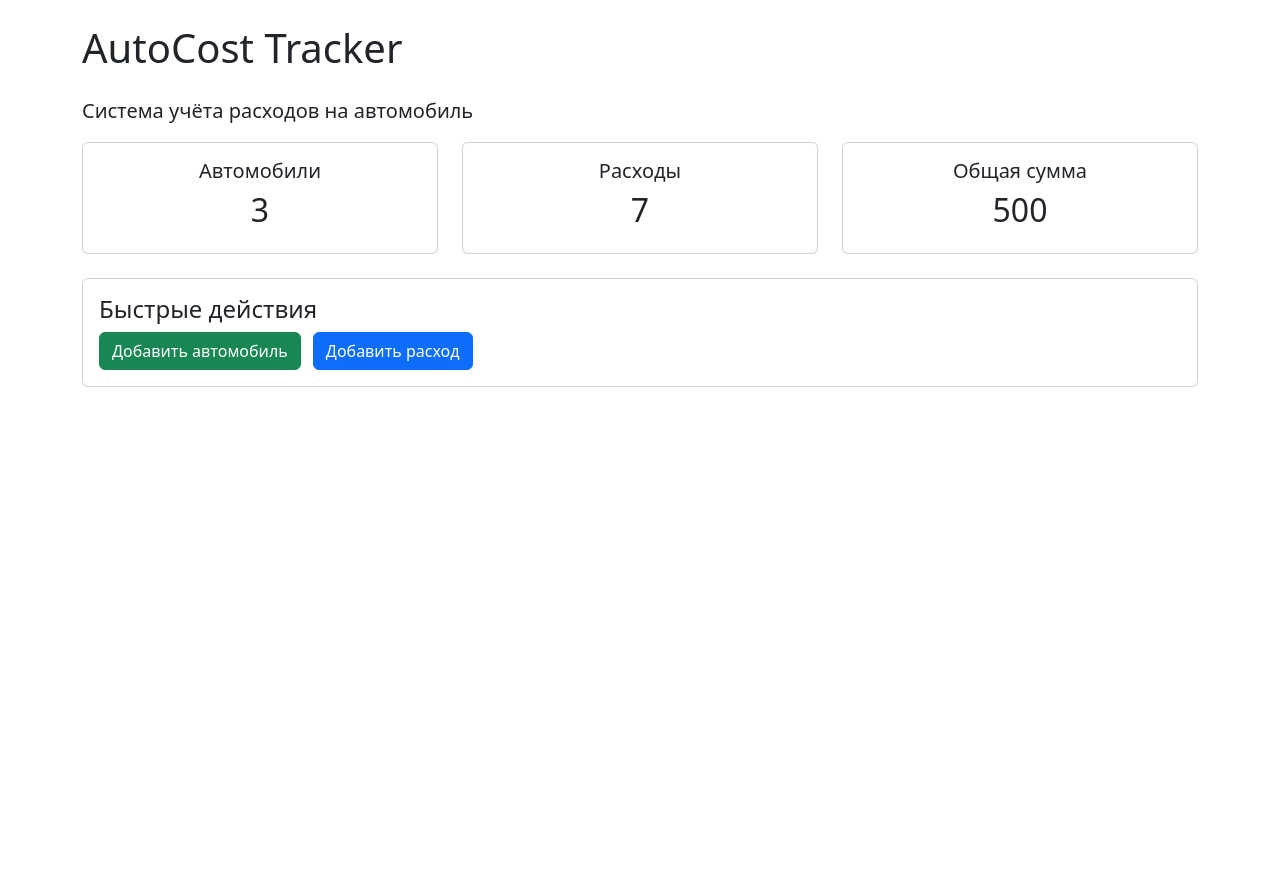
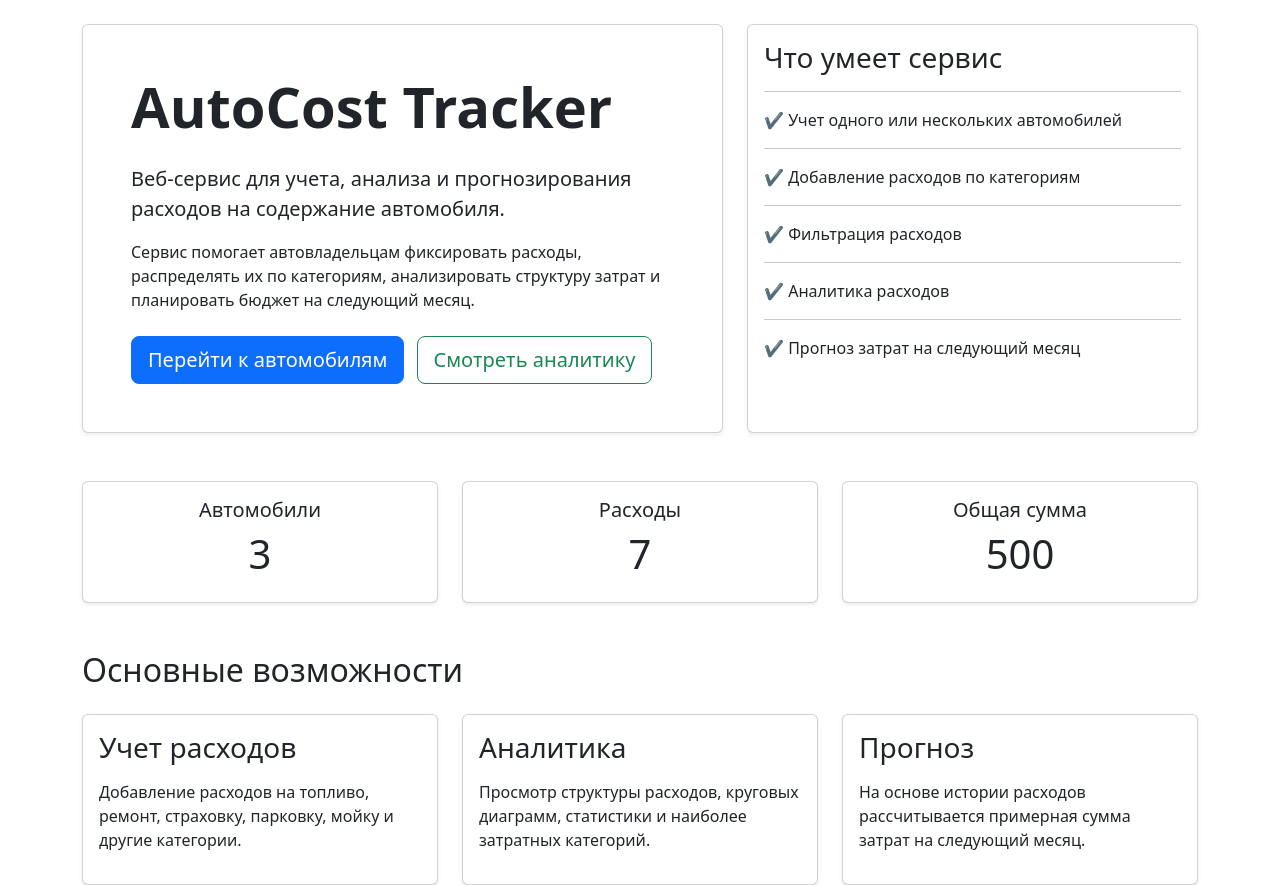
Before and after one commit to Imples74/autocost_tracker, a Django app: page / in a window 1280 px wide. Shown: the part 56-941 px from the top of the page. Before the commit the page ends 443 px from the top, so only its background shows below. Run offline with Django 5.2, Linux system fonts and the light colour scheme; a user stored in the database is signed in; data comes from the database, SQL or seed files in the repository.

Commit message:
Redesign home page

```diff
--- a/cars/views.py
+++ b/cars/views.py
@@ -529,6 +529,28 @@ def car_detail(request, pk):
 
     expense_count = expenses.count()
 
+    category_chart = (
+        expenses
+        .values('category__name')
+        .annotate(
+            total=Sum('amount')
+        )
+        .order_by('-total')
+    )
+
+    labels = []
+    totals = []
+
+    for item in category_chart:
+
+        labels.append(
+            item['category__name']
+        )
+
+        totals.append(
+            float(item['total'])
+        )
+
     return render(
         request,
         'cars/car_detail.html',
@@ -537,5 +559,7 @@ def car_detail(request, pk):
             'expenses': expenses,
             'total_expenses': total_expenses,
             'expense_count': expense_count,
+            'chart_labels': json.dumps(labels),
+            'chart_totals': json.dumps(totals),
         }
     )
--- a/templates/home.html
+++ b/templates/home.html
@@ -6,29 +6,120 @@
 
 {% block content %}
 
-<h1 class="mb-4">
-    AutoCost Tracker
-</h1>
+<div class="row mb-5">
 
-<p class="lead">
-    Система учёта расходов на автомобиль
-</p>
+    <div class="col-lg-7">
 
-<div class="row mb-4">
+        <div class="card shadow-sm h-100">
+
+            <div class="card-body p-5">
+
+                <h1 class="display-4 fw-bold">
+
+                    AutoCost Tracker
+
+                </h1>
+
+                <p class="lead mt-4">
+
+                    Веб-сервис для учета, анализа и прогнозирования
+                    расходов на содержание автомобиля.
+
+                </p>
+
+                <p>
+
+                    Сервис помогает автовладельцам фиксировать расходы,
+                    распределять их по категориям, анализировать структуру
+                    затрат и планировать бюджет на следующий месяц.
+
+                </p>
+
+                <div class="mt-4">
+
+                    <a href="/cars/"
+                       class="btn btn-primary btn-lg">
+
+                        Перейти к автомобилям
+
+                    </a>
+
+                    <a href="/analytics/"
+                       class="btn btn-outline-success btn-lg ms-2">
+
+                        Смотреть аналитику
+
+                    </a>
+
+                </div>
+
+            </div>
+
+        </div>
+
+    </div>
+
+    <div class="col-lg-5">
+
+        <div class="card shadow-sm h-100">
+
+            <div class="card-body">
+
+                <h3>
+
+                    Что умеет сервис
+
+                </h3>
+
+                <hr>
+
+                <p>✔ Учет одного или нескольких автомобилей</p>
+
+                <hr>
+
+                <p>✔ Добавление расходов по категориям</p>
+
+                <hr>
+
+                <p>✔ Фильтрация расходов</p>
+
+                <hr>
+
+                <p>✔ Аналитика расходов</p>
+
+                <hr>
+
+                <p>✔ Прогноз затрат на следующий месяц</p>
+
+            </div>
+
+        </div>
+
+    </div>
+
+</div>
+
+
+
+<div class="row mb-5">
 
     <div class="col-md-4">
 
-        <div class="card text-center">
+        <div class="card shadow-sm text-center">
 
             <div class="card-body">
 
                 <h5>
+
                     Автомобили
+
                 </h5>
 
-                <h2>
+                <h1>
+
                     {{ cars_count }}
-                </h2>
+
+                </h1>
 
             </div>
 
@@ -38,17 +129,21 @@
 
     <div class="col-md-4">
 
-        <div class="card text-center">
+        <div class="card shadow-sm text-center">
 
             <div class="card-body">
 
                 <h5>
+
                     Расходы
+
                 </h5>
 
-                <h2>
+                <h1>
+
                     {{ expenses_count }}
-                </h2>
+
+                </h1>
 
             </div>
 
@@ -58,17 +153,21 @@
 
     <div class="col-md-4">
 
-        <div class="card text-center">
+        <div class="card shadow-sm text-center">
 
             <div class="card-body">
 
                 <h5>
+
                     Общая сумма
+
                 </h5>
 
-                <h2>
+                <h1>
+
                     {{ total_expenses }}
-                </h2>
+
+                </h1>
 
             </div>
 
@@ -78,29 +177,92 @@
 
 </div>
 
-<div class="card">
 
-    <div class="card-body">
 
-        <h4>
-            Быстрые действия
-        </h4>
+<h2 class="mb-4">
 
-        <a
-            href="/cars/create/"
-            class="btn btn-success me-2">
+    Основные возможности
 
-            Добавить автомобиль
+</h2>
 
-        </a>
+<div class="row">
 
-        <a
-            href="/expenses/create/"
-            class="btn btn-primary">
+    <div class="col-md-4">
 
-            Добавить расход
+        <div class="card shadow-sm h-100">
 
-        </a>
+            <div class="card-body">
+
+                <h3>
+
+                    Учет расходов
+
+                </h3>
+
+                <p class="mt-3">
+
+                    Добавление расходов
+                    на топливо, ремонт,
+                    страховку, парковку,
+                    мойку и другие категории.
+
+                </p>
+
+            </div>
+
+        </div>
+
+    </div>
+
+    <div class="col-md-4">
+
+        <div class="card shadow-sm h-100">
+
+            <div class="card-body">
+
+                <h3>
+
+                    Аналитика
+
+                </h3>
+
+                <p class="mt-3">
+
+                    Просмотр структуры расходов,
+                    круговых диаграмм,
+                    статистики и наиболее затратных категорий.
+
+                </p>
+
+            </div>
+
+        </div>
+
+    </div>
+
+    <div class="col-md-4">
+
+        <div class="card shadow-sm h-100">
+
+            <div class="card-body">
+
+                <h3>
+
+                    Прогноз
+
+                </h3>
+
+                <p class="mt-3">
+
+                    На основе истории расходов
+                    рассчитывается примерная сумма
+                    затрат на следующий месяц.
+
+                </p>
+
+            </div>
+
+        </div>
 
     </div>
 
```
Also changed, not shown: templates/cars/car_detail.html (+50 -0 lines).
